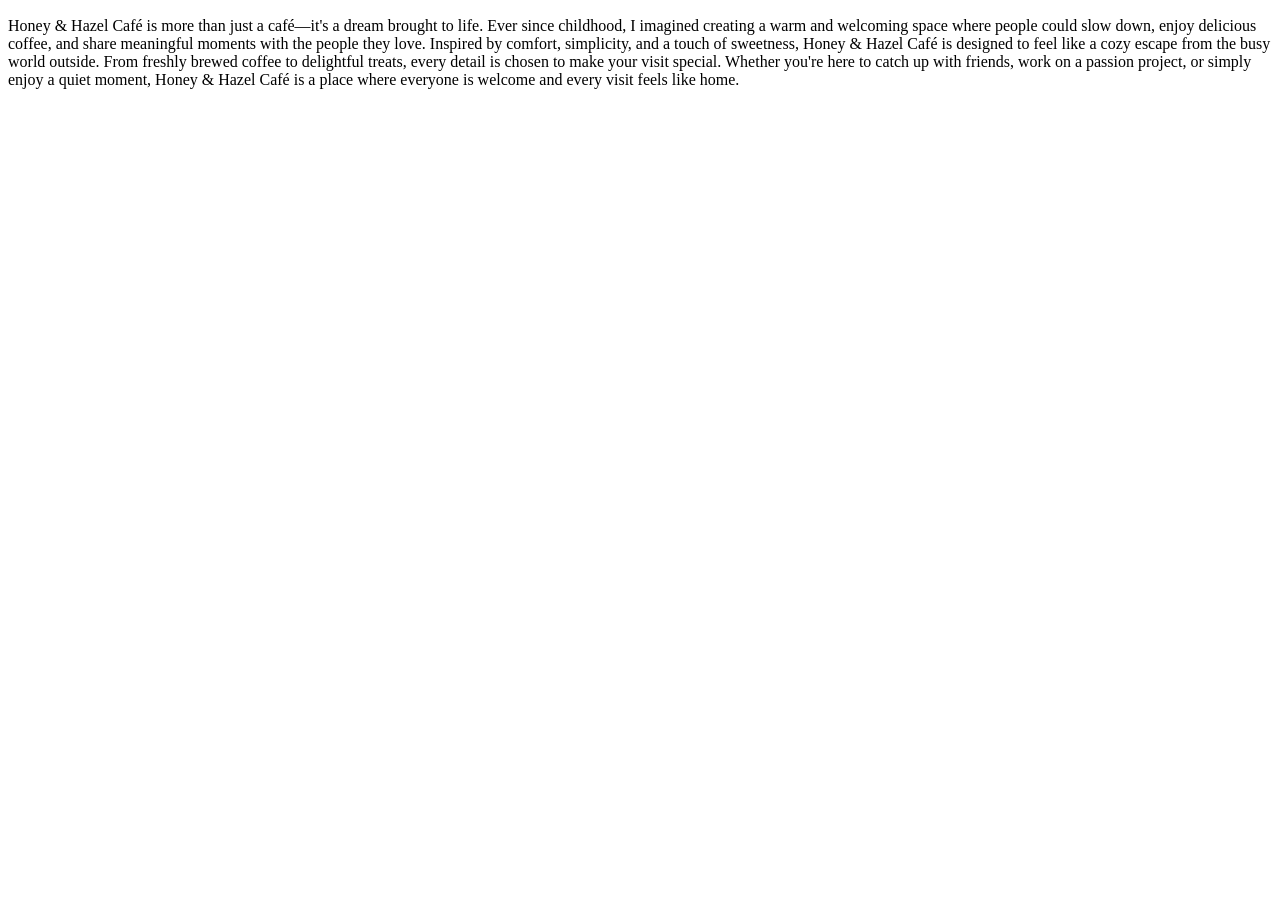
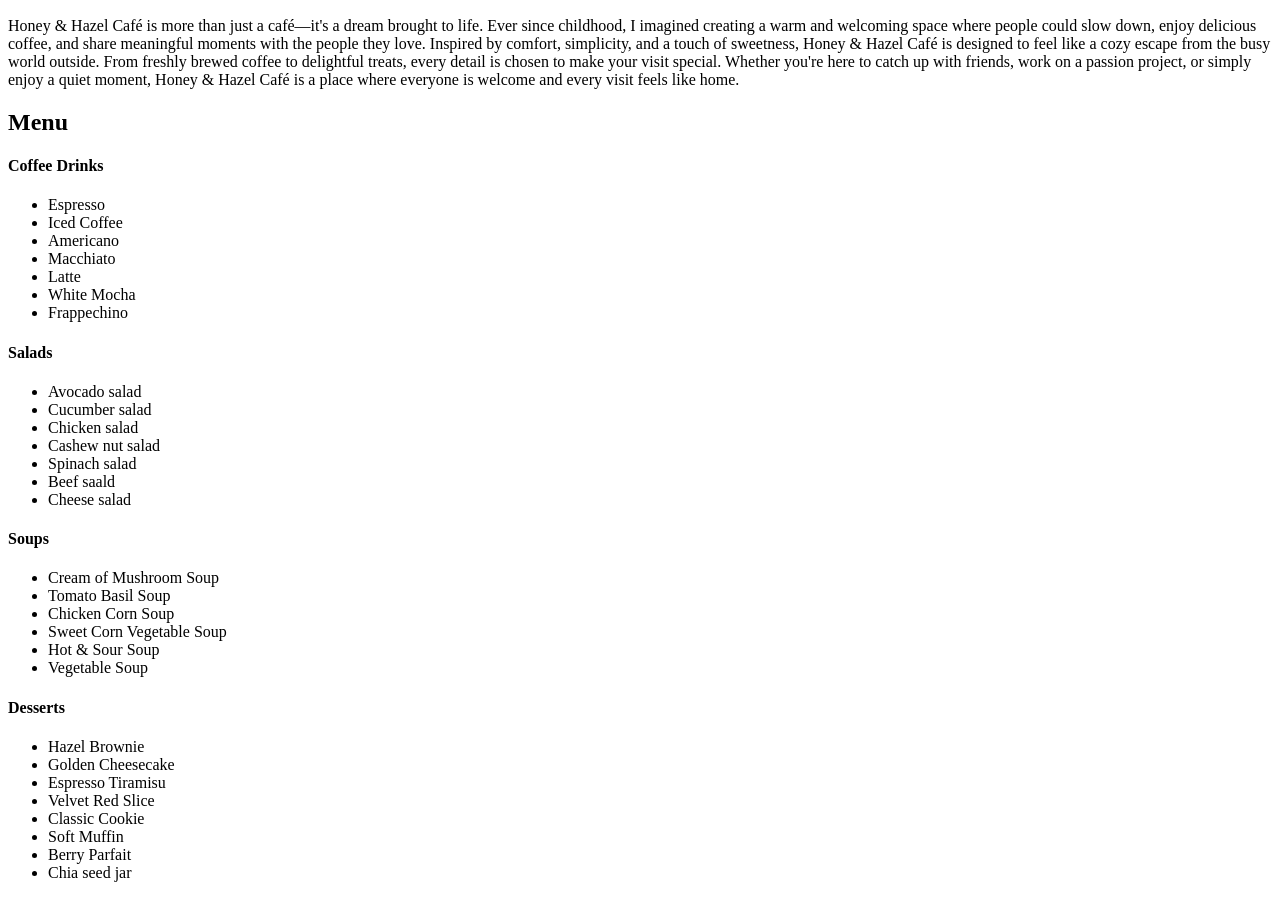
Before and after one commit to amrinkarim22/honey_hazel_menu, a plain HTML site: page index.html in a window 1280 px wide. Shown: the part 76-974 px from the top of the page. Before the commit the page ends 800 px from the top, so only its background shows below. Drawn offline with Linux system fonts and the light colour scheme.

Commit message:
all the menu sections are added

```diff
--- a/index.html
+++ b/index.html
@@ -26,5 +26,63 @@ Whether you're here to catch up with friends, work on a passion project, or simp
         </p>
 
     </div>
+    <div class="menu-section">
+
+         <h2 class="menu"> Menu </h2>
+        <div  class="Upper-part">
+
+            <h4 class="coffee"> Coffee Drinks </h4>
+
+            <ul>
+                <li>Espresso</li>
+                <li>Iced Coffee</li>
+                <li>Americano</li>
+                <li>Macchiato</li>
+                <li>Latte</li>
+                <li>White Mocha</li>
+                <li>Frappechino</li>
+
+            </ul>
+            <h4 class="salad"> Salads </h4>
+            <ul>
+                <li>Avocado salad</li>
+                <li>Cucumber salad</li>
+                <li>Chicken salad</li>
+                <li>Cashew nut salad</li>
+                <li>Spinach salad</li>
+                <li>Beef saald</li>
+                <li>Cheese salad</li>
+
+            </ul>
+</div>
+
+<div class="lower-part">
+
+<h4 class="soups"> Soups </h4>
+            <ul>
+               <li>Cream of Mushroom Soup</li>
+               <li>Tomato Basil Soup</li>
+               <li>Chicken Corn Soup</li>
+               <li>Sweet Corn Vegetable Soup</li>
+               <li>Hot & Sour Soup</li>
+            <li>Vegetable Soup </li>
+
+
+            </ul>
+            <h4 class="Dessert"> Desserts </h4>
+            <ul>
+                <li>Hazel Brownie</li>
+                <li>Golden Cheesecake</li>
+                <li>Espresso Tiramisu</li>
+                <li>Velvet Red Slice</li>
+                <li>Classic Cookie</li>
+                <li>Soft Muffin</li>
+                <li>Berry Parfait</li>
+                <li>Chia seed jar</li>
+
+            </ul>
+
+</div>
+</div>
 </body>
 </html>
```
